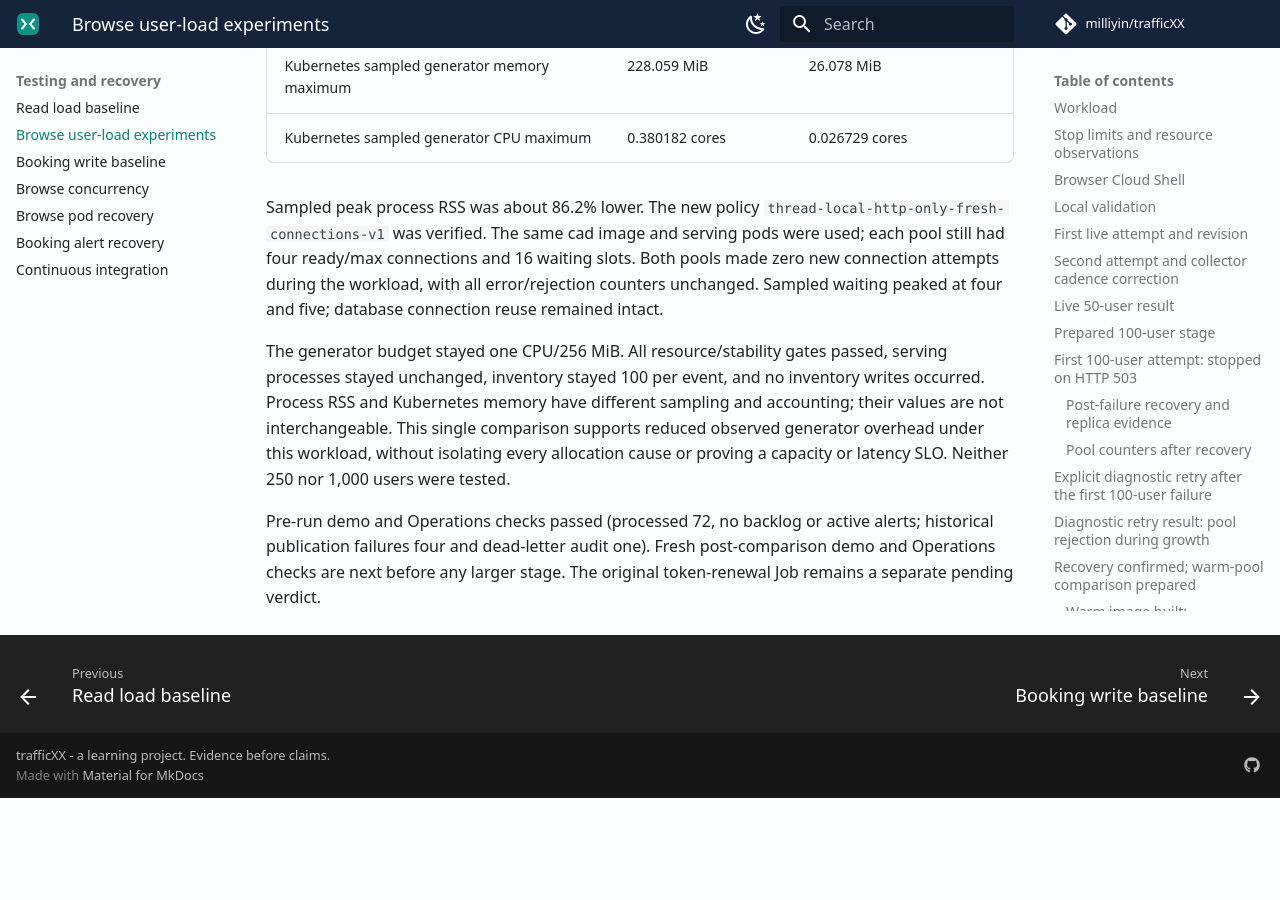
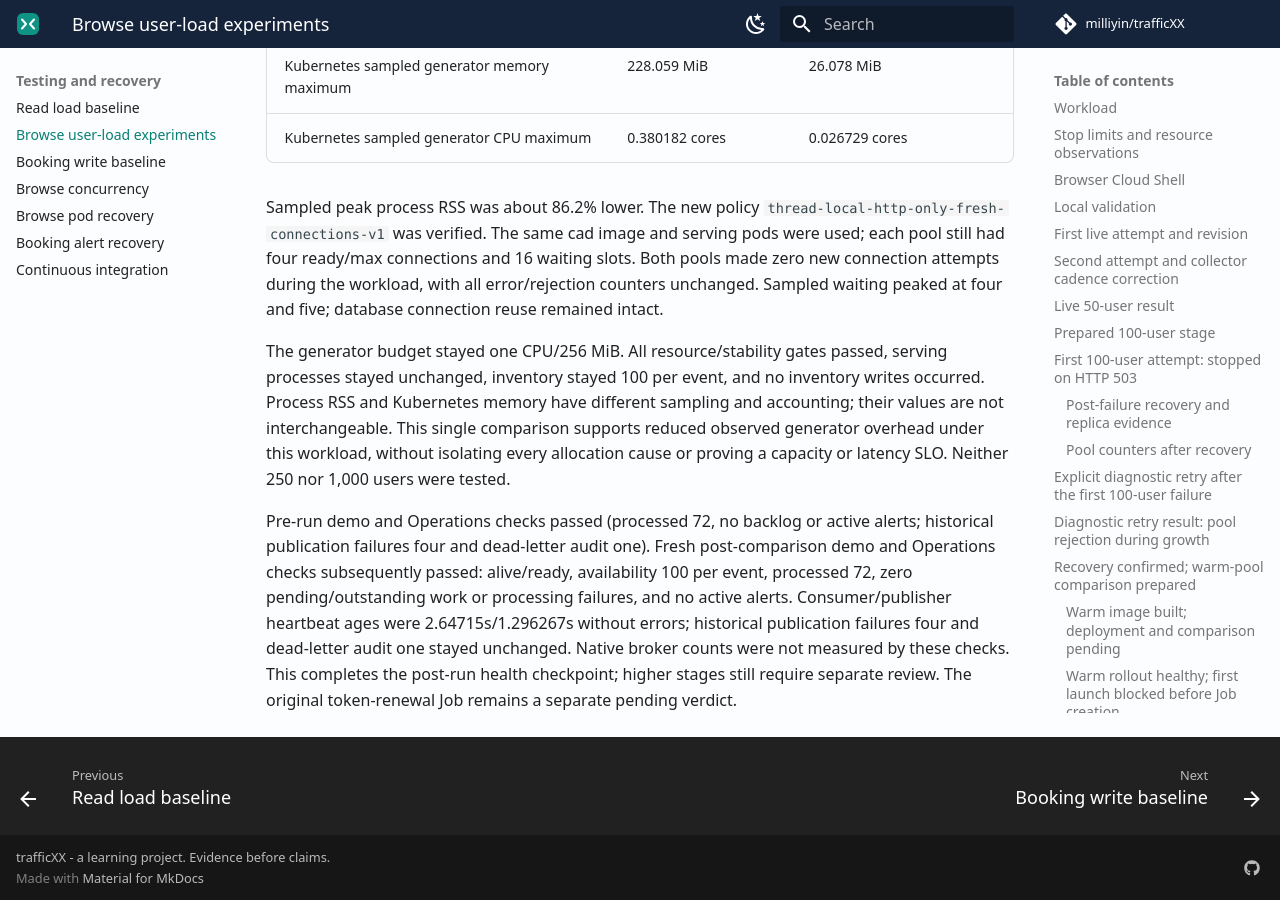
Before and after one commit to milliyin/trafficXX, an MkDocs documentation site: the page built from docs/browse-user-load.md, in a window 1280 px wide and 900 px high, scrolled down 24408 px. Built offline with MkDocs 1.6.1 and Material for MkDocs 9.7.7, drawn with Linux system fonts in a browser that asks for light colours; comment, search, counter and statistics services are not loaded; before the commit the page ends 25206 px from its top, so only the background shows below that.

Commit message:
Record healthy post-comparison recovery checkpoint

```diff
--- a/docs/browse-user-load.md
+++ b/docs/browse-user-load.md
@@ -1121,5 +1121,11 @@
 
 Pre-run demo and Operations checks passed (processed 72, no backlog or active
 alerts; historical publication failures four and dead-letter audit one).
-Fresh post-comparison demo and Operations checks are next before any larger
-stage. The original token-renewal Job remains a separate pending verdict.
+Fresh post-comparison demo and Operations checks subsequently passed:
+alive/ready, availability 100 per event, processed 72, zero pending/outstanding
+work or processing failures, and no active alerts. Consumer/publisher heartbeat
+ages were 2.64715s/1.296267s without errors; historical publication failures four
+and dead-letter audit one stayed unchanged. Native broker counts were not
+measured by these checks. This completes the post-run health checkpoint;
+higher stages still require separate review. The original token-renewal Job
+remains a separate pending verdict.
```
Also changed, not shown: README.md (+1 -1 lines), docs/progress.md (+5 -4 lines), memeory.md (+2 -0 lines).
